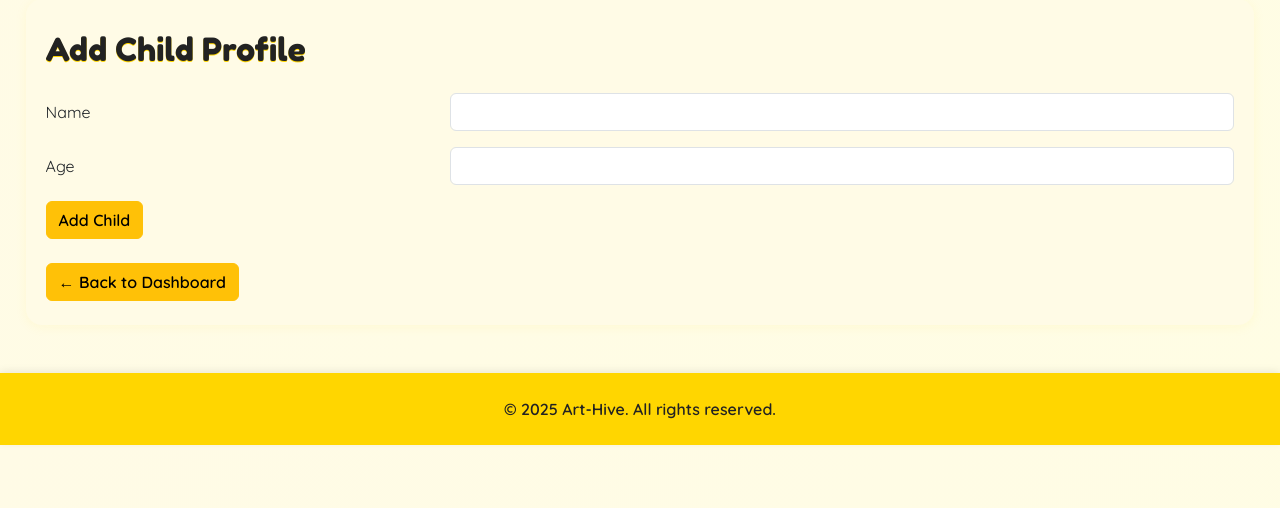
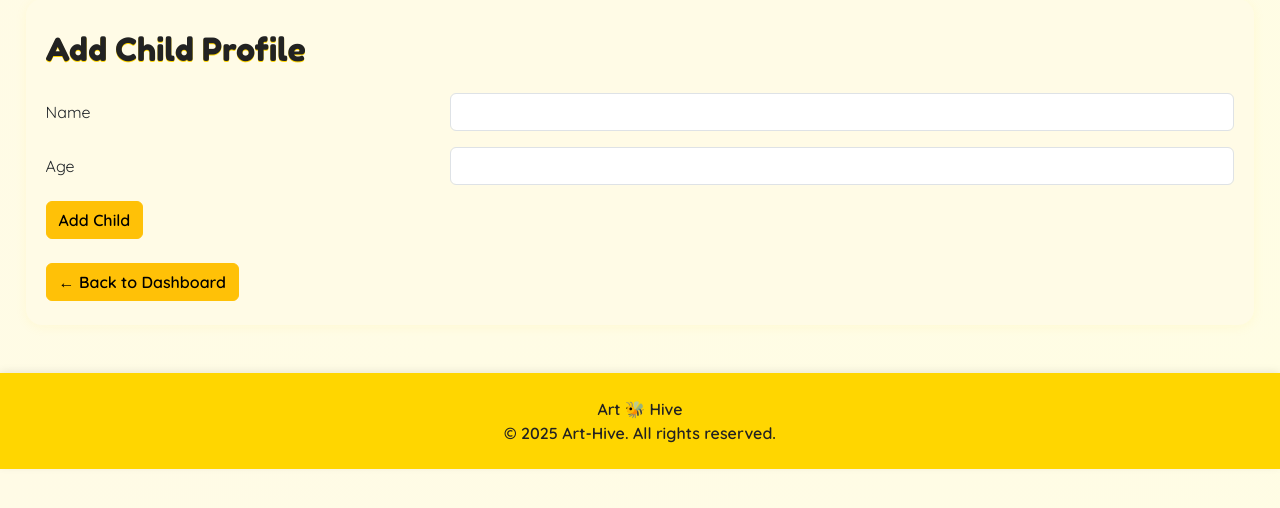
Before and after one commit to nazhameed/arthive, a Django app: page /add-child/ in a window 1280 px wide. Shown: the part 128-636 px from the top of the page. Run offline with Django 5.2, Linux system fonts and the light colour scheme; the visitor is signed in with stand-in values (Sample User, id 1).

Commit message:
Add footer content with branding and bee emoji

```diff
--- a/gallery/templates/base.html
+++ b/gallery/templates/base.html
@@ -48,7 +48,10 @@
 
 <footer class="site-footer">
   <div class="container-fluid">
-    <p>&copy; 2025 Art-Hive. All rights reserved.</p>
+    <div class="footer-content">
+      <p class="footer-brand">Art <span aria-hidden="true">🐝</span> Hive</p>
+      <p class="footer-copy">&copy; 2025 Art-Hive. All rights reserved.</p>
+    </div>
   </div>
 </footer>
 
```
